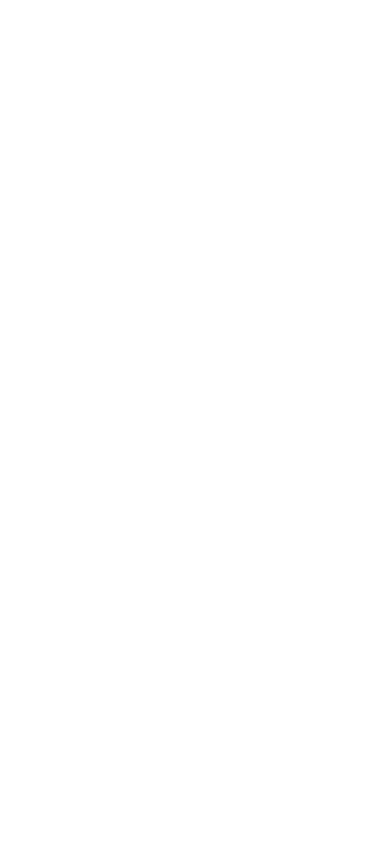
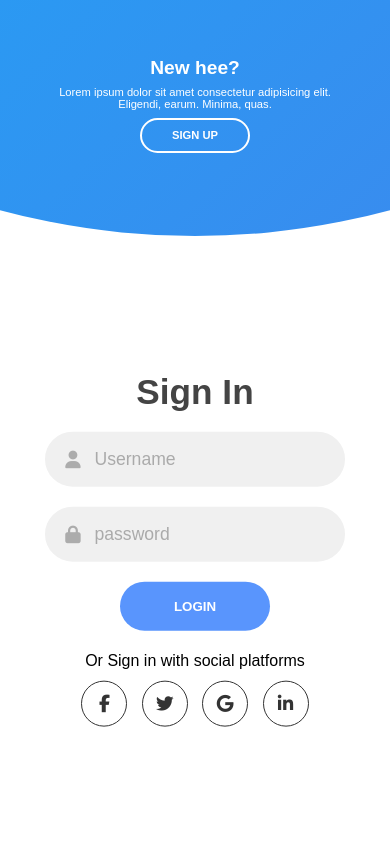
Before and after one commit to daryl-milla/Login-form-responsive, a plain HTML site: page index.html in a window 390 px wide. Drawn offline with Linux system fonts and the light colour scheme.

Commit message:
primer commit en la rama dev

```diff
--- /dev/null
+++ b/app.js
@@ -0,0 +1,11 @@
+const sign_in_btn = document.querySelector("#sign-in-btn");
+const sign_up_btn = document.querySelector("#sign-up-btn");
+const container = document.querySelector(".container");
+
+sign_up_btn.addEventListener('click', () =>{
+    container.classList.add("sign-up-mode");
+});
+
+sign_in_btn.addEventListener('click', () => {
+    container.classList.remove("sign-up-mode");
+});
--- a/index.html
+++ b/index.html
@@ -1,12 +1,108 @@
 <!DOCTYPE html>
-<html lang="en">
+<html lang="es">
 <head>
     <meta charset="UTF-8">
     <meta http-equiv="X-UA-Compatible" content="IE=edge">
     <meta name="viewport" content="width=device-width, initial-scale=1.0">
+    <script src="https://kit.fontawesome.com/64d58efce2.js" crossorigin="anonymous"></script>
     <title>Document</title>
+    <title>Sign In & Sign Up Form</title>
+    <link rel="stylesheet" href="style.css">
 </head>
 <body>
+    <div class="container">
+        <div class="forms-container">
+            <div class="signin-signup">
+                <form action="" class="sign-in-form">
+                    <h2 class="title">Sign In</h2>
+                    <div class="input-field">
+                        <i class="fas fa-user"></i>
+                        <input type="text" placeholder="Username">
+                    </div>
+                    <div class="input-field">
+                        <i class="fas fa-lock"></i>
+                        <input type="password" placeholder="password">
+                    </div>
+                    <input type="submit" name="" value="Login" class="btn solid">
+                    <p class="social-text">Or Sign in with social platforms</p>
+                    <div class="social-media">
+                        <a href="#" class="social-icon">
+                            <i class="fab fa-facebook-f"></i>
+                        </a>
+                        <a href="#" class="social-icon">
+                            <i class="fab fa-twitter"></i>
+                        </a>
+                        <a href="#" class="social-icon">
+                            <i class="fab fa-google"></i>
+                        </a>
+                        <a href="#" class="social-icon">
+                            <i class="fab fa-linkedin-in"></i>
+                        </a>
+                    </div>
+                </form>
+
+
+                <form action="" class="sign-up-form">
+                    <h2 class="title">Sign Up</h2>
+                    <div class="input-field">
+                        <i class="fas fa-user"></i>
+                        <input type="text" placeholder="Username">
+                    </div>
+
+                    <div class="input-field">
+                        <i class="fas fa-envelope"></i>
+                        <input type="text" placeholder="Email">
+                    </div>
+
+                    <div class="input-field">
+                        <i class="fas fa-lock"></i>
+                        <input type="password" placeholder="password">
+                    </div>
+                    <input type="submit" name="" value="Registrarse" id="" class="btn solid">
+                    <p class="social-text">Or Sign up with social platforms</p>
+                    <div class="social-media">
+                        <a href="#" class="social-icon">
+                            <i class="fab fa-facebook-f"></i>
+                        </a>
+                        <a href="#" class="social-icon">
+                            <i class="fab fa-twitter"></i>
+                        </a>
+                        <a href="#" class="social-icon">
+                            <i class="fab fa-google"></i>
+                        </a>
+                        <a href="#" class="social-icon">
+                            <i class="fab fa-linkedin-in"></i>
+                        </a>
+                    </div>
+                </form>
+            </div>
+        </div>
+
+        <div class="panels-container">
+            <div class="panel left-panel">
+                <div class="content">
+                    <h3>New hee?</h3>
+                    <p>Lorem ipsum dolor sit amet consectetur adipisicing elit. Eligendi, earum. Minima, quas.</p>
+                    <button class="button btn transparent" id="sign-up-btn">Sign up</button>
+                </div>
+
+                <img src="img/Logo.svg" class="image" alt="">
+            </div>
+
+            <div class="panel right-panel">
+                <div class="content">
+                    <h3>One of us?</h3>
+                    <p>Lorem ipsum dolor sit amet consectetur adipisicing elit. Eligendi, earum. Minima, quas.</p>
+                    <button class="button btn transparent" id="sign-in-btn">Sign in</button>
+                </div>
+
+                <img src="img/register.svg" class="image" alt="">
+            </div>
+        </div>
+    </div>
+
+    <script src="app.js"></script>
+
 
 </body>
 </html>
--- /dev/null
+++ b/style.css
@@ -0,0 +1,389 @@
+@import url(https:fonts.googleapis.com/css2?family=Poppins:wght@200;300;400;500;600;700;800&display=swap);
+
+*{
+    padding: 0;
+    margin: 0;
+    box-sizing: border-box;
+}
+
+body,
+input{
+font-family: 'Poppis', sans-serif;
+}
+
+.container{
+    position: relative;
+    width: 100%;
+    min-height: 100vh;
+    background-color: #fff;
+    overflow: hidden;
+}
+
+.container:before{
+    content: '';
+    position: absolute;
+    width: 2000px;
+    height: 2000px;
+    border-radius: 50%;
+    background: linear-gradient(-45deg, #4481eb, #04befe);
+    top: -10%;
+    right: 48%;
+    transform: translateY(-50%);
+    z-index: 6;
+    transition: 1.8s ease-in-out;
+}
+
+.forms-container{
+    position: absolute;
+    width: 100%;
+    height: 100%;
+    top: 0;
+    left: 0;
+}
+
+.signin-signup{
+    position: absolute;
+    top: 50%;
+    left: 75%;
+    transform: translate(-50%, -50%);
+    width: 50%;
+    display: grid;
+    grid-template-columns: 1fr;
+    z-index: 5;
+    transition: 1s 0.7s ease-in-out;
+}
+
+form{
+    display: flex;
+    align-items: center;
+    flex-direction: column;
+    padding: 0 5rem;
+    overflow: hidden;
+    grid-column: 1 / 2;
+    grid-row: 1 / 2;
+    transition: 0.2s 0.7s ease-in-out;
+}
+
+form.sign-in-form{
+    z-index: 2;
+}
+
+form.sign-up-form{
+    z-index: 1;
+    opacity: 0;
+}
+
+.title{
+    font-size: 2.2rem;
+    color: #444;
+    margin-bottom: 10px;
+}
+
+.input-field{
+    max-width: 300px;
+    width: 100%;
+    height: 55px;
+    background-color: #f0f0f0;
+    margin: 10px 0;
+    border-radius: 55px;
+    display: grid;
+    grid-template-columns: 15% 85%;
+    padding: 0 .4rem;
+}
+
+.input-field i{
+    text-align: center;
+    line-height: 55px;
+    color: #acacac;
+    font-size: 1.1rem;
+}
+
+.input-field input{
+    background: none;
+    outline: none;
+    border: none;
+    line-height: 1;
+    font-weight: 600;
+    font-size: 1.1rem;
+    color: #333;
+}
+
+.input-field input::placeholder{
+    color: #aaa;
+    font-weight: 500;
+}
+
+.btn{
+    width: 150px;
+    height: 49px;
+    border: none;
+    outline: none;
+    border-radius: 49px;
+    cursor: pointer;
+    background-color: #5995fd;
+    color: #fff;
+    text-transform: uppercase;
+    font-weight: 600;
+    margin: 10px 0;
+    transition: .5s;
+}
+
+.btn:hover{
+    background-color: #4d84e2;
+}
+
+.social-text{
+    padding: .7rem 0;
+    font-size: 1rem;
+}
+
+.social-media{
+    display: flex;
+    justify-content: center;
+}
+
+.social-icon{
+    height: 46px;
+    width: 46px;
+    border: 1px solid #333;
+    margin: 0 0.45rem;
+    display: flex;
+    justify-content: center;
+    align-items: center;
+    text-decoration: none;
+    color: #333;
+    font-size: 1.1rem;
+    border-radius: 50%;
+    transition: 0.3s;
+}
+
+.social-icon:hover{
+    color: #4481eb;
+    border-color: #4481eb;
+}
+
+.panels-container{
+    position: absolute;
+    width: 100%;
+    height: 100%;
+    top: 0;
+    left: 0; /* no estaba*/
+    display: grid;
+    grid-template-columns: repeat(2, 1fr);  /* no estaba*/
+}
+
+.panel{
+    display: flex;
+    flex-direction: column;
+    align-items: flex-end;
+    justify-content: space-around;
+    text-align: center;
+    z-index: 7;
+}
+
+.left-panel{
+    pointer-events: all; /* */
+    padding: 3rem 17% 2rem 12%;
+}
+
+.right-panel{
+    pointer-events: none;
+    padding: 3rem 12% 2rem 17%;
+}
+
+.panel .content{
+    color: #fff;
+    transition: .9s .6s ease-in-out;
+}
+
+.panel h3{
+    font-weight: 600;
+    line-height: 1;
+    font-size: 1.5rem;
+}
+
+.panel p{
+    font-size: 0.95rem;
+    padding: 0.7rem 0;
+}
+
+.btn.transparent{
+    margin: 0;
+    background: none;
+    border: 2px solid #fff;
+    width: 130px;
+    height: 41px;
+    font-weight: 600;
+    font-size: 0.8rem;
+}
+
+.image{
+    width: 100%;
+    transition: 1.1s .4s ease-in-out;
+}
+
+.right-panel .content, .right-panel .image{
+    transform: translateX(800px);
+}
+
+/* ANIMATION */
+
+.container.sign-up-mode:before{
+    transform: translate(100%, -50%);
+    right: 52%;
+}
+
+.container.sign-up-mode .left-panel .image,
+.container.sign-up-mode .left-panel .content{
+    transform: translateX(-800px);
+}
+
+.container.sign-up-mode .right-panel .content,
+.container.sign-up-mode .right-panel .image{
+    transform: translateX(0px);
+}
+
+.container.sign-up-mode .left-panel{
+    pointer-events: none;
+}
+
+.container.sign-up-mode .right-panel{
+    pointer-events: all;
+}
+
+.container.sign-up-mode .signin-signup{
+    left: 25%;
+}
+
+.container.sign-up-mode form.sign-in-form{
+    z-index: 1;
+    opacity: 0;
+}
+
+.container.sign-up-mode form.sign-up-form{
+    z-index: 2;
+    opacity: 1;
+}
+
+@media (max-width: 870px){
+    .container{
+        min-height: 800px;
+        height: 100vh;
+    }
+
+    .container:before{
+        width: 1500px;
+        height: 1500px;
+        left: 30%;
+        bottom: 68%;
+        transform: translateX(-50%);
+        right: initial;
+        top: initial;
+        transition: 2s ease-in-out;
+    }
+
+    .signin-signup{
+        width: 100%;
+        left: 50%;
+        top: 95%;
+        transform: translate(-50%, -100%);
+        transition: 1s 0.8s ease-in-out;
+    }
+
+    .panels-container{
+        /*z-index: 10;*/
+        grid-template-columns: 1fr;
+        grid-template-rows: 1fr 2fr 1fr;
+    }
+
+    .panel{
+        flex-direction: row;
+        justify-content: space-around;
+        align-items: center;
+        padding: 2.5rem 8%;
+    }
+
+    .panel .content{
+        padding-right: 15%;
+        transition: 0.9s 0.8s ease-in-out;
+    }
+
+    .panel h3{
+        font-size: 1.2rem;
+    }
+
+    .panel p{
+        font-size: 0.7rem;
+        padding: 0.5rem 0;
+    }
+
+    .btn.btn.transparent{
+        width: 110px;
+        height: 35px;
+        font-size: 0.7rem;
+    }
+
+    .image{
+        width: 200px;
+        transition: 0.9s 0.6s ease-in-out;
+    }
+
+    .left-panel{
+        grid-row: 1 / 2;
+    }
+
+    .right-panel{
+        grid-row: 3 / 4;
+    }
+
+    .right-panel .content, .right-panel .image{
+        transform: translateY(300px);
+    }
+
+    .container.sign-up-mode:before{
+        transform: translate(-50%, 100%);
+        bottom: 32%;
+        right: initial;
+    }
+
+    .container.sign-up-mode .left-panel .image,
+    .container.sign-up-mode .left-panel .content{
+        transform: translateY(-300px);
+    }
+
+    /*.container.sign-up-mode .right-panel .image,
+    .container.sign-up-mode .right-panel .content {
+      transform: translateY(0px);
+    }*/
+
+    .container.sign-up-mode .signin-signup{
+        top: 5%;
+        transform: translate(-50%, 0);
+        left: 50%;
+    }
+}
+
+@media (max-width: 570px){
+    form{
+        padding: 0 1.5rem;
+    }
+
+    .image{
+        display: none;
+    }
+
+    .panel .content{
+        padding: 0.5rem 1rem;
+    }
+
+    .container:before{
+        bottom: 72%;
+        left: 50%;
+    }
+
+
+    .container.sign-up-mode:before{
+        bottom: 28%;
+        left: 50%;
+    }
+}
```
Also changed, not shown: img/Logo.svg (added), img/register.svg (added).
